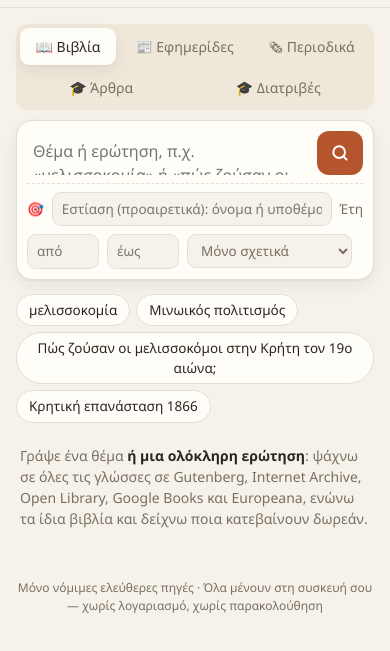
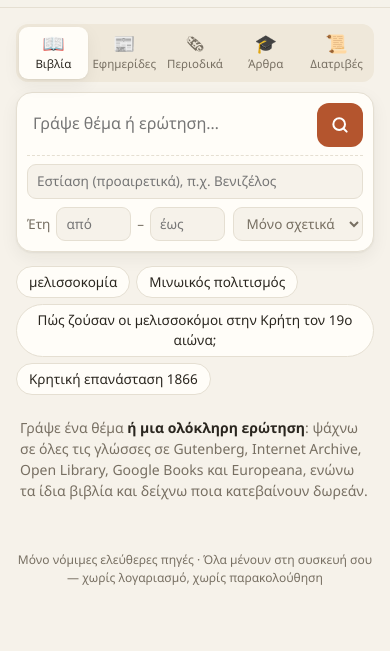
Before and after one commit to nikosmik63/vivliothikarios, a plain HTML site: page index.html in a window 390 px wide. Shown: the part 47-698 px from the top of the page. Drawn offline with Linux system fonts and the light colour scheme.

Commit message:
Καλύτερη εμφάνιση στο κινητό: είδη πηγών σε μία σειρά, συμπαγή φίλτρα
Co-Authored-By: Claude Opus 5.5 <noreply@anthropic.com>
Claude-Session: https://claude.ai/code/session_01XLd9CJNaCCYSx4DXnDAHhK

```diff
--- a/app.js
+++ b/app.js
@@ -643,7 +643,7 @@ function dlgList(id){
 
 // ───────────── αρχικοποίηση ─────────────
 const dlg = $('#dlg');
-const MODES = {books: '📖 Βιβλία', news: '📰 Εφημερίδες', mags: '🗞 Περιοδικά', articles: '🎓 Επιστημονικά άρθρα', theses: '🎓 Διατριβές'};
+const MODES = {books: '📖 Βιβλία', news: '📰 Εφημερίδες', mags: '🗞 Περιοδικά', articles: '🎓 Επιστημονικά άρθρα', theses: '📜 Διατριβές'};
 const EX = {books: ['μελισσοκομία', 'Μινωικός πολιτισμός', 'Πώς ζούσαν οι μελισσοκόμοι στην Κρήτη τον 19ο αιώνα;', 'Κρητική επανάσταση 1866'],
   news: ['Σμύρνη 1922', 'Κρητική επανάσταση 1866-1869', 'Τιτανικός 1912', 'Μάχη της Κρήτης 1941'],
   mags: ['ναυάγιο Περσεύς', 'μελισσοκομία 1900-1930', 'Μινωικός πολιτισμός', 'αεροπορία 1910-1920'],
--- a/index.html
+++ b/index.html
@@ -53,7 +53,9 @@ main{max-width:860px;margin:0 auto;padding:16px max(16px,env(safe-area-inset-lef
 .modes{display:flex;gap:4px;background:var(--soft);border-radius:12px;padding:4px;margin-bottom:10px}
 .modes button{flex:1;border:0;background:transparent;border-radius:9px;padding:8px 6px;cursor:pointer;color:var(--muted);font-weight:500;font-size:14px}
 .modes button.on{background:var(--panel);color:var(--ink);box-shadow:var(--shadow)}
-.modes{flex-wrap:wrap}.modes button{white-space:nowrap;flex:1 1 auto;padding:8px 10px}
+.modes{display:grid;grid-template-columns:repeat(5,1fr)}
+.modes button{white-space:nowrap;padding:8px 4px;display:flex;align-items:center;justify-content:center;gap:6px}
+.modes i{font-style:normal;font-size:15px;line-height:1}
 .kinds{display:flex;flex-wrap:wrap;gap:6px;align-items:center;margin:16px 0 0;font-size:13px;color:var(--muted)}
 .kinds button{border:1px solid var(--line);background:var(--panel);border-radius:99px;padding:5px 12px;cursor:pointer;font-size:13px}
 .kinds button.on{background:var(--ink);color:var(--bg);border-color:var(--ink)}
@@ -66,6 +68,7 @@ main{max-width:860px;margin:0 auto;padding:16px max(16px,env(safe-area-inset-lef
 .more input,.more select{border:1px solid var(--line);background:var(--bg);border-radius:9px;padding:6px 9px;min-width:0}
 .more .focus{flex:1 1 200px}
 .more input.yr{width:84px}
+.yrs{display:flex;align-items:center;gap:6px}
 .examples{display:flex;flex-wrap:wrap;gap:6px;margin:14px 0 0}
 .chip{border:1px solid var(--line);background:var(--panel);border-radius:99px;padding:5px 12px;cursor:pointer;font-size:13.5px}
 .intro{color:var(--muted);margin:22px 4px 0;font-size:14px}
@@ -131,7 +134,15 @@ footer{color:var(--muted);font-size:12px;text-align:center;padding:10px 16px cal
   header small,.ib span{display:none}
   .card{padding:11px 10px}
   .fmt{width:34px;height:46px}
-  .more input.yr{width:72px}
+  .modes{gap:2px;padding:3px}
+  .modes button{flex-direction:column;gap:3px;padding:7px 2px;font-size:11.5px}
+  .modes i{font-size:18px}
+  .more{gap:8px}
+  .more .tgt{display:none}
+  .more .focus{flex:1 1 100%}
+  .yrs{flex:1 1 55%;min-width:0}
+  .more input.yr{width:0;flex:1;min-width:0}
+  .more select{flex:1 1 35%;min-width:0}
 }
 </style>
 </head>
@@ -147,20 +158,20 @@ footer{color:var(--muted);font-size:12px;text-align:center;padding:10px 16px cal
 </header>
 <main>
   <div class="modes" id="modes">
-    <button data-m="books" class="on">📖 Βιβλία</button>
-    <button data-m="news">📰 Εφημερίδες</button>
-    <button data-m="mags">🗞 Περιοδικά</button>
-    <button data-m="articles">🎓 Άρθρα</button>
-    <button data-m="theses">🎓 Διατριβές</button>
+    <button data-m="books" class="on"><i>📖</i><span>Βιβλία</span></button>
+    <button data-m="news"><i>📰</i><span>Εφημερίδες</span></button>
+    <button data-m="mags"><i>🗞</i><span>Περιοδικά</span></button>
+    <button data-m="articles"><i>🎓</i><span>Άρθρα</span></button>
+    <button data-m="theses"><i>📜</i><span>Διατριβές</span></button>
   </div>
   <form class="search" id="sf">
     <div class="qrow">
-      <textarea id="q" rows="1" placeholder="Θέμα ή ερώτηση, π.χ. «μελισσοκομία» ή «πώς ζούσαν οι μελισσοκόμοι στην Κρήτη τον 19ο αιώνα;»" autocomplete="off"></textarea>
+      <textarea id="q" rows="1" placeholder="Γράψε θέμα ή ερώτηση…" autocomplete="off"></textarea>
       <button id="go" aria-label="Αναζήτηση"><svg width="20" height="20" viewBox="0 0 24 24" fill="none" stroke="currentColor" stroke-width="2.4" stroke-linecap="round"><circle cx="11" cy="11" r="7"/><path d="m20 20-3.5-3.5"/></svg></button>
     </div>
     <div class="more">
-      <span>🎯</span><input class="focus" id="focus" placeholder="Εστίαση (προαιρετικά): όνομα ή υποθέμα, π.χ. Βενιζέλος">
-      <span>Έτη</span><input class="yr" id="y1" inputmode="numeric" placeholder="από"><input class="yr" id="y2" inputmode="numeric" placeholder="έως">
+      <span class="tgt">🎯</span><input class="focus" id="focus" placeholder="Εστίαση (προαιρετικά), π.χ. Βενιζέλος">
+      <span class="yrs"><span>Έτη</span><input class="yr" id="y1" inputmode="numeric" placeholder="από"><span>–</span><input class="yr" id="y2" inputmode="numeric" placeholder="έως"></span>
       <select id="rel"><option value="relevant">Μόνο σχετικά</option><option value="high">Μόνο πολύ σχετικά</option><option value="all">Όλα</option></select>
     </div>
   </form>
--- a/sw.js
+++ b/sw.js
@@ -1,5 +1,5 @@
 /* Αποθηκεύει την εφαρμογή για γρήγορο άνοιγμα και λειτουργία χωρίς σύνδεση (οι αναζητήσεις θέλουν ίντερνετ). */
-const CACHE = 'vivliothikarios-v2';
+const CACHE = 'vivliothikarios-v3';
 const SHELL = ['./', 'index.html', 'app.js', 'manifest.webmanifest', 'icons/icon-192.png', 'icons/icon-512.png'];
 self.addEventListener('install', e => { e.waitUntil(caches.open(CACHE).then(c => c.addAll(SHELL))); self.skipWaiting(); });
 self.addEventListener('activate', e => { e.waitUntil(caches.keys().then(ks => Promise.all(ks.filter(k => k !== CACHE).map(k => caches.delete(k))))); self.clients.claim(); });
```
